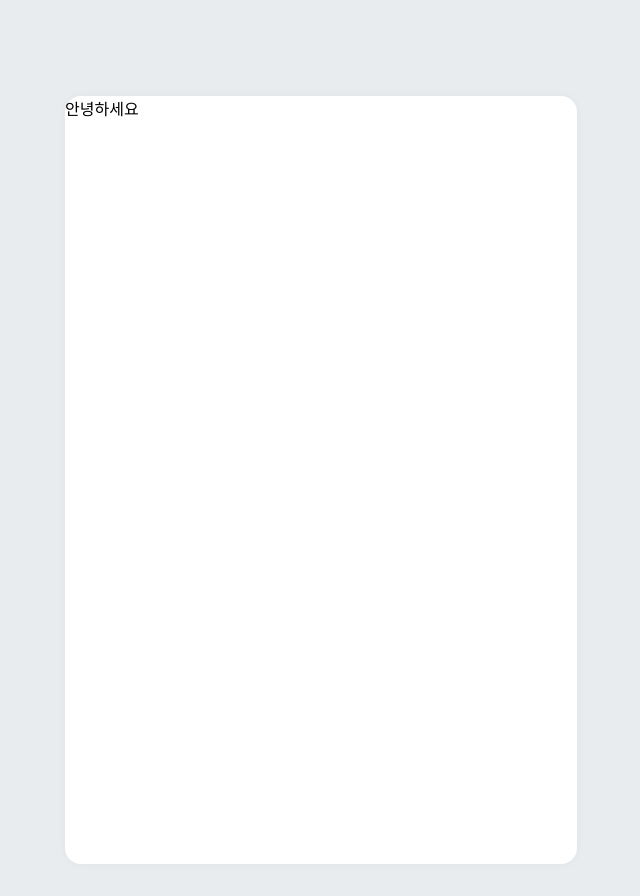
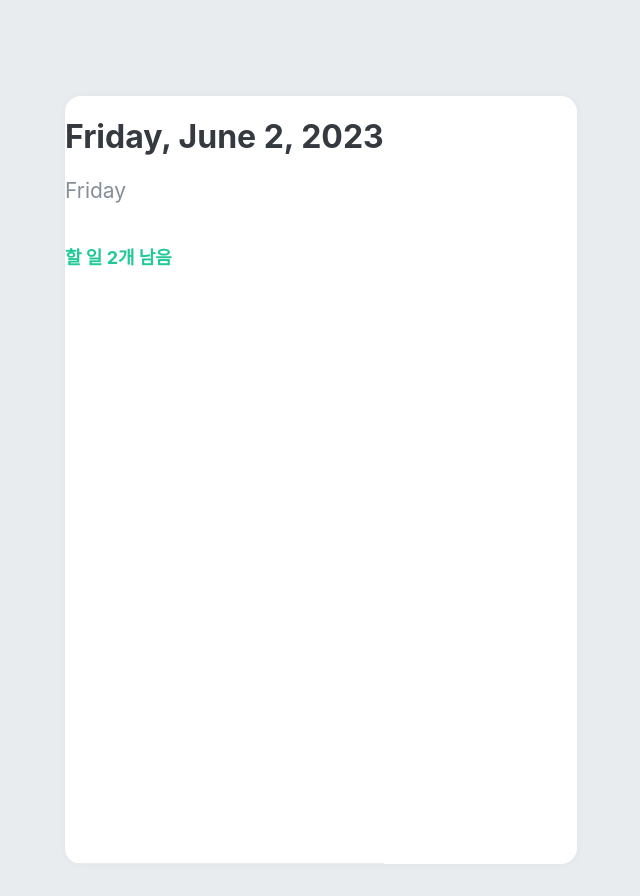
Before and after one commit to gojaeng/GWANA-todolist, a React (Create React App) app: page / in a window 1280 px wide. Shown: the whole page, without its empty margins (319-959 px from the left). Built offline with nearby package versions, Linux system fonts and the light colour scheme.

Commit message:
TodoHead 날짜 가져오기

```diff
--- a/src/App.js
+++ b/src/App.js
@@ -2,6 +2,7 @@
 import styled from "styled-components";
 import { createGlobalStyle } from "styled-components";
 import TodoTemplate from "./components/TodoTemplate";
+import TodoHead from "./components/TodoHead";
 
 const GlobalStyle = createGlobalStyle`
   body {
@@ -13,7 +14,9 @@
   return (
     <>
       <GlobalStyle />
-      <TodoTemplate>안녕하세요</TodoTemplate>
+      <TodoTemplate>
+        <TodoHead />
+      </TodoTemplate>
     </>
   );
 }
--- /dev/null
+++ b/src/components/TodoHead.js
@@ -0,0 +1,41 @@
+import React from "react";
+import styled from "styled-components";
+
+const TodoHeadBlock = styled.div`
+    padding: 48px, 32px, 32px, 24px;
+    border-bottom: 1px solid #e9ecef;
+
+    h1{
+        margin:0,
+        font-size:36px;
+        color: #343a40;
+    }
+    .day{
+        maring-top:4px;
+        color: #868e96;
+        font-size: 21px;
+    }
+    .tasks-left{
+        color: #20c997;
+        font-size:18px;
+        margin-top:40px;
+        font-weight:bold;
+    }
+`;
+const currentDate = new Date();
+const options = { weekday: 'long', year: 'numeric', month: 'long', day: 'numeric' };
+const formattedDate = currentDate.toLocaleDateString(undefined, options);
+const currentDayOfWeek = currentDate.toLocaleDateString(undefined, { weekday: 'long' });
+
+
+function TodoHead() {
+  return (
+    <TodoHeadBlock>
+      <h1>{formattedDate}</h1>
+      <div className="day">{currentDayOfWeek}</div>
+      <div className="tasks-left">할 일 2개 남음</div>
+    </TodoHeadBlock>
+  );
+}
+
+export default TodoHead;
```
